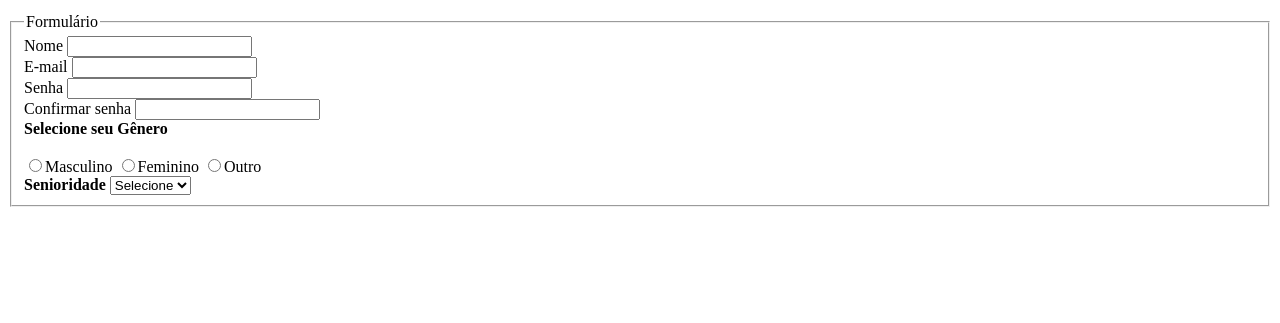
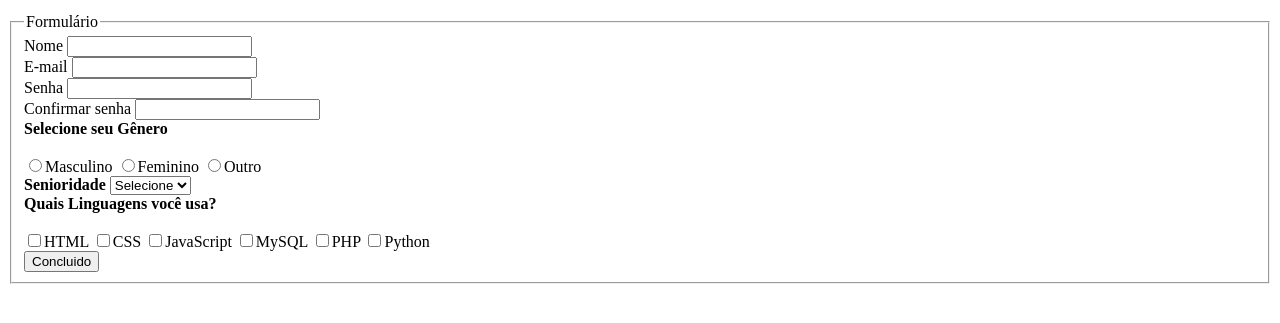
Before and after one commit to gustavosoaresdev/Project-Form, a plain HTML site: page index.html in a window 1280 px wide. Shown: the part 101-424 px from the top of the page. Drawn offline with Linux system fonts and the light colour scheme.

Commit message:
Adicionado inputs do type checkbox + button à página

```diff
--- a/index.html
+++ b/index.html
@@ -65,6 +65,37 @@
             <option value="senior">Sênior</option>
           </select>
         </div>
+
+        <div class="linguagensBox">
+          <label><b>Quais Linguagens você usa?</b></label>
+          <br>
+          <br>
+          <label for="input-html">
+            <input type="checkbox" name="html" value="html" id="input-html">HTML
+          </label>
+
+          <label for="input-css">
+            <input type="checkbox" name="css" value="css" id="input-css">CSS
+          </label>
+
+          <label for="input-js">
+            <input type="checkbox" name="js" value="js" id="input-js">JavaScript
+          </label>
+
+          <label for="input-mySql">
+            <input type="checkbox" name="mySql" value="mySql" id="input-mySql">MySQL
+          </label>
+
+          <label for="input-php">
+            <input type="checkbox" name="php" value="php" id="input-php">PHP
+          </label>
+
+          <label for="input-python">
+            <input type="checkbox" name="python" value="python" id="input-python">Python
+          </label>
+        </div>
+
+        <button type="submit" id="btn-concluido">Concluido</button>
       </fieldset>
     </form>
   </body>
```
